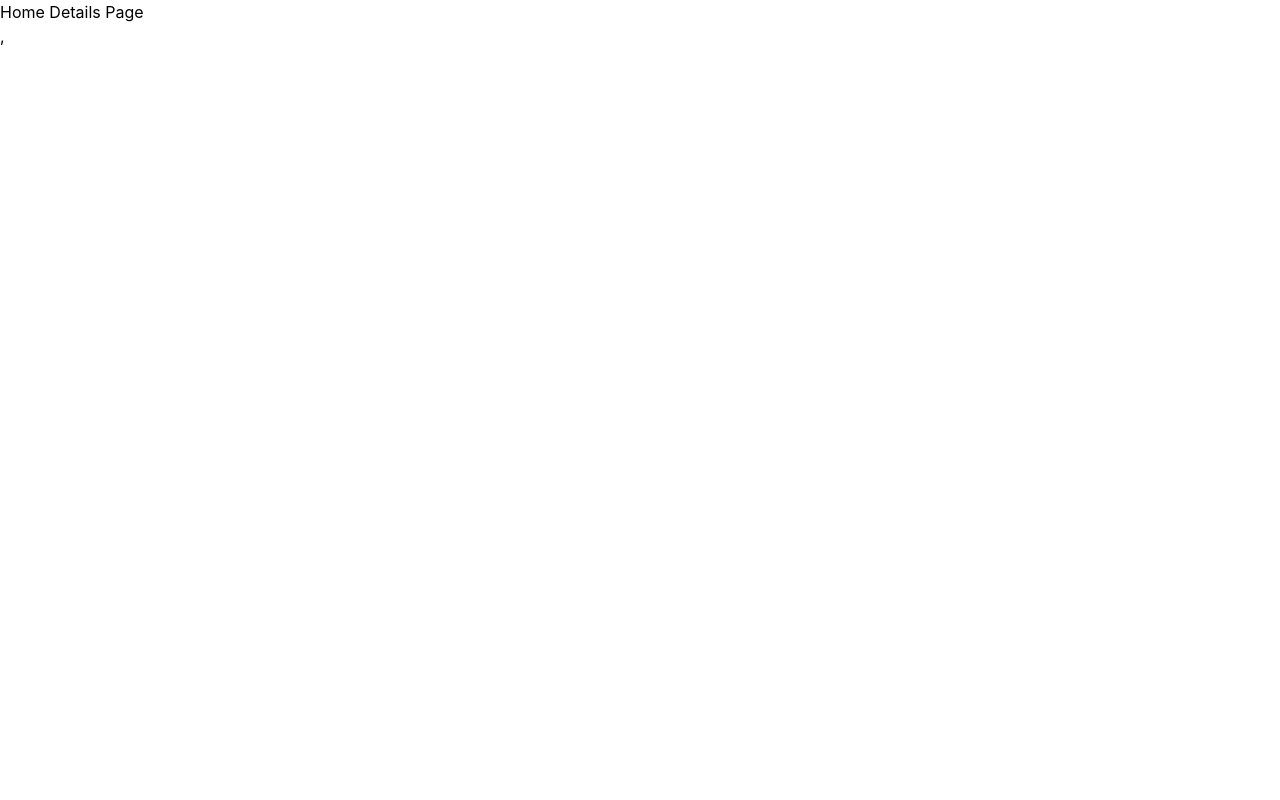
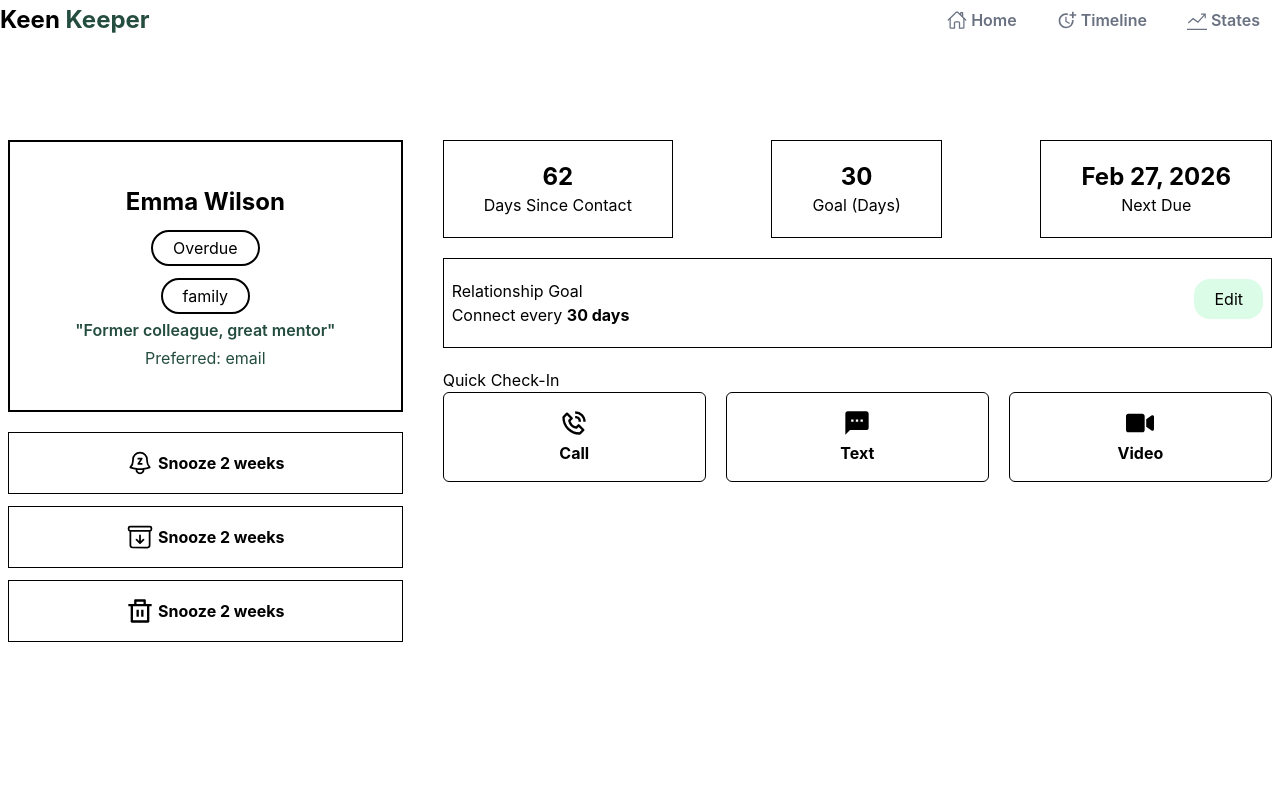
Before and after one commit to thesmahmud77/B13-A07-Keen-Keeper, a React (Vite) app: page /friends/1 in a window 1280 px wide. Shown: the top 800 px of the page. Built offline with nearby package versions, Linux system fonts and the light colour scheme.

Commit message:
Friend Details Page Update

```diff
--- a/src/Container/MainContainer.jsx
+++ b/src/Container/MainContainer.jsx
@@ -1,7 +1,15 @@
 import React from "react";
+import Navbar from "../Components/Navbar";
+import Footer from "../Components/Footer";
 
 const MainContainer = ({ children }) => {
-  return <div className="max-w-7xl min-h-screen mx-auto">{children}</div>;
+  return (
+    <div className="max-w-7xl min-h-screen mx-auto">
+      <Navbar></Navbar>
+      {children}
+      <Footer></Footer>
+    </div>
+  );
 };
 
 export default MainContainer;
--- a/src/FriendDetails/FriendDetails.jsx
+++ b/src/FriendDetails/FriendDetails.jsx
@@ -1,10 +1,101 @@
 import React from "react";
+import MainContainer from "../Container/MainContainer";
+import { useParams } from "react-router";
+import { HiOutlineBellSnooze } from "react-icons/hi2";
+import { IoArchiveOutline } from "react-icons/io5";
+import { RiDeleteBinLine } from "react-icons/ri";
+import { BiPhoneCall } from "react-icons/bi";
+import { MdTextsms } from "react-icons/md";
+import { FaVideo } from "react-icons/fa";
 
 const FriendDetails = () => {
+  //   const { id } = useParams();
+  //   console.log(id);
   return (
-    <div>
-      <h1>Home Details Page</h1>
-    </div>
+    <MainContainer>
+      <div className="grid grid-cols-12 mx-auto gap-6 min-h-screen py-20">
+        <div className=" col-span-4 space-y-5 py-5 px-2">
+          <div className="border-2 text-center py-10 space-y-1 flexCenter flex-col">
+            <figure>
+              <img src="" alt="" />
+            </figure>
+            <h1 className="font-bold text-2xl">Emma Wilson</h1>
+            <button className="px-5 py-1 rounded-full mt-2 border-2">
+              Overdue
+            </button>
+            <button className="px-5 py-1 rounded-full mt-2 border-2">
+              family
+            </button>
+            <p className="textPrimary font-semibold">
+              "Former colleague, great mentor"
+            </p>
+            <p className="textPrimary">Preferred: email</p>
+          </div>
+          <div className=" flexCenter flex-col space-y-3">
+            <button className=" flexCenter gap-1 border-1 w-full py-4 font-bold rounded-[5xl]">
+              <span>
+                <HiOutlineBellSnooze className="w-7 h-7" />
+              </span>
+              Snooze 2 weeks
+            </button>
+            <button className=" flexCenter gap-1 border-1 w-full py-4 font-bold rounded-[5xl]">
+              <span>
+                <IoArchiveOutline className="w-7 h-7" />
+              </span>
+              Snooze 2 weeks
+            </button>
+            <button className=" flexCenter gap-1 border-1 w-full py-4 font-bold rounded-[5xl]">
+              <span>
+                <RiDeleteBinLine className="w-7 h-7" />
+              </span>
+              Snooze 2 weeks
+            </button>
+          </div>
+        </div>
+        <div className="col-span-8 space-y-5 py-5 px-2">
+          <div className="flex items-center justify-between gap-10">
+            <div className=" text-center border-1 px-10 py-5">
+              <h1 className="font-bold text-2xl">62</h1>
+              <p>Days Since Contact</p>
+            </div>
+            <div className=" text-center border-1 px-10 py-5">
+              <h1 className="font-bold text-2xl">30</h1>
+              <p>Goal (Days)</p>
+            </div>
+            <div className=" text-center border-1 px-10 py-5">
+              <h1 className="font-bold text-2xl">Feb 27, 2026</h1>
+              <p>Next Due</p>
+            </div>
+          </div>
+          <div className="flex items-start justify-between border-1 py-5 px-2">
+            <div>
+              <h2>Relationship Goal</h2>
+              <p>
+                Connect every <span className="font-bold">30 days</span>
+              </p>
+            </div>
+            <button className="bg-green-100 px-5 py-2 rounded-2xl">Edit</button>
+          </div>
+          <div>
+            <h1>Quick Check-In</h1>
+            <div className="flex items-center justify-between gap-5">
+              <button className=" flexCenter flex-col gap-1 border-1 w-full py-4 font-bold rounded-[6px]">
+                <BiPhoneCall className="w-7 h-7" />
+                Call
+              </button>
+              <button className=" flexCenter flex-col gap-1 border-1 w-full py-4 font-bold rounded-[6px]">
+                <MdTextsms className="w-7 h-7" />
+                Text
+              </button>
+              <button className=" flexCenter flex-col gap-1 border-1 w-full py-4 font-bold rounded-[6px]">
+                <FaVideo className="w-7 h-7" />
+                Video
+              </button>
+            </div>
+          </div>
+        </div>
+      </div>
+    </MainContainer>
   );
 };
 
--- a/src/Pages/Home/Home.jsx
+++ b/src/Pages/Home/Home.jsx
@@ -1,17 +1,13 @@
 import React from "react";
-import Navbar from "../../Components/Navbar";
 import HomeHero from "./HomeHero";
 import MainContainer from "../../Container/MainContainer";
-import Footer from "../../Components/Footer";
 import HomeFriends from "./HomeFriends";
 
 const Home = () => {
   return (
     <MainContainer>
-      <Navbar></Navbar>
       <HomeHero></HomeHero>
       <HomeFriends></HomeFriends>
-      <Footer></Footer>
     </MainContainer>
   );
 };
--- a/src/Pages/State/State.jsx
+++ b/src/Pages/State/State.jsx
@@ -5,7 +5,6 @@ import Navbar from "../../Components/Navbar";
 const State = () => {
   return (
     <MainContainer>
-      <Navbar></Navbar>
       <h1>State</h1>
     </MainContainer>
   );
--- a/src/Pages/Timeline/Timeline.jsx
+++ b/src/Pages/Timeline/Timeline.jsx
@@ -1,11 +1,9 @@
 import React from "react";
 import MainContainer from "../../Container/MainContainer";
-import Navbar from "../../Components/Navbar";
 
 const Timeline = () => {
   return (
     <MainContainer>
-      <Navbar></Navbar>
       <h1>Timeline</h1>
     </MainContainer>
   );
```
